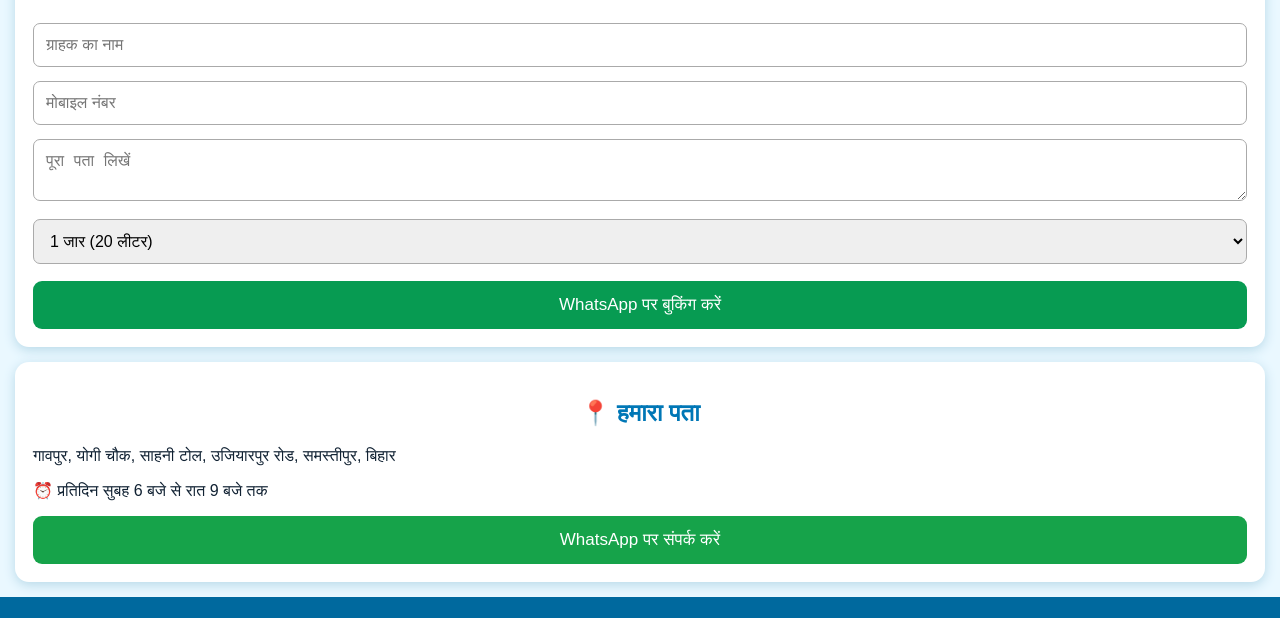
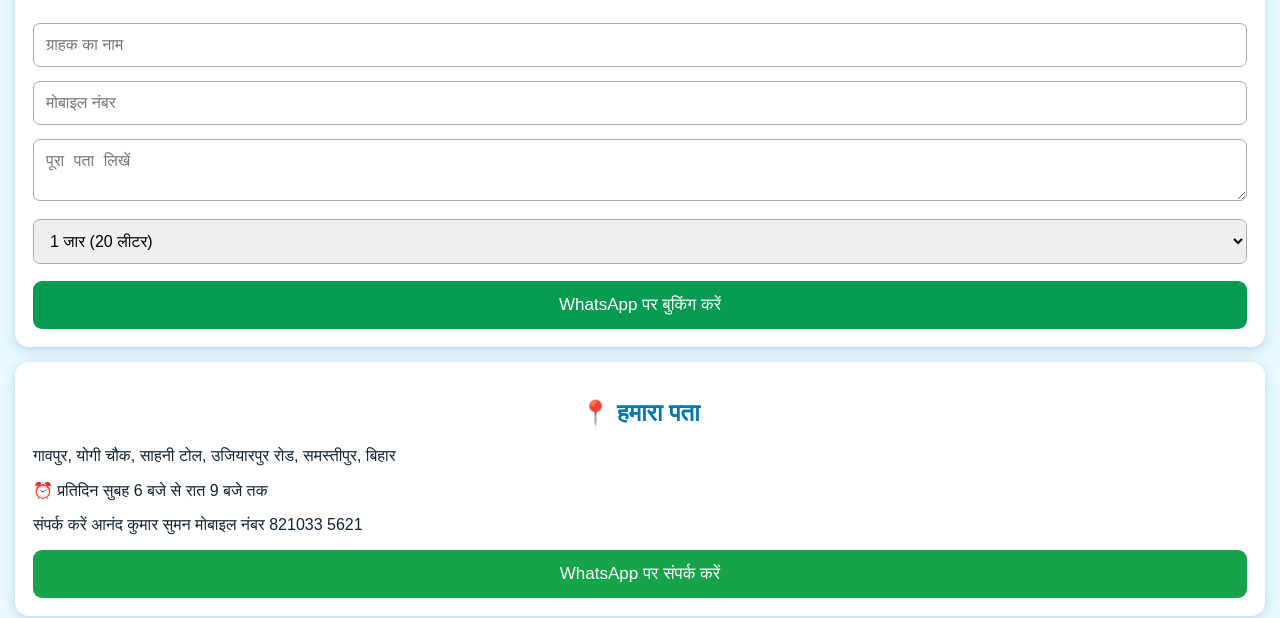
Before and after one commit to anandkumarsuman090-wq/Samart-water-aap, a plain HTML site: page index.html in a window 1280 px wide. Shown: the part 1060-1678 px from the top of the page. Drawn offline with Linux system fonts and the light colour scheme.

Commit message:
Add contact information section in index.html
Signed-off-by: Samart water  <anandkumarsuman090@gmail.com>

```diff
--- a/index.html
+++ b/index.html
@@ -78,6 +78,7 @@ footer{text-align:center;background:#00699e;color:white;padding:20px}
 <h2>📍 हमारा पता</h2>
 <p>गावपुर, योगी चौक, साहनी टोल, उजियारपुर रोड, समस्तीपुर, बिहार</p>
 <p>⏰ प्रतिदिन सुबह 6 बजे से रात 9 बजे तक</p>
+<p>संपर्क करें आनंद कुमार सुमन मोबाइल नंबर 821033 5621</p>
 <a class="btn whatsapp" href="https://wa.me/918210335621">WhatsApp पर संपर्क करें</a>
 </section>
 
```
